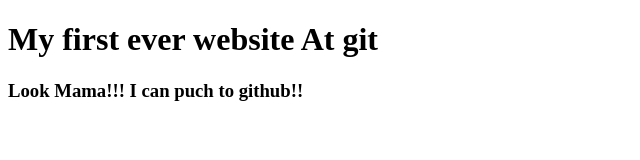
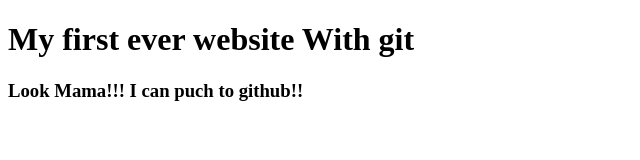
Before and after one commit to NurMohammadSarder/WebDevelopment, a plain HTML site: page index.html in a window 1280 px wide. Shown: the whole page, without its empty margins (0-640 px from the left). Drawn offline with Linux system fonts and the light colour scheme.

Commit message:
Self Learning

```diff
--- a/index.html
+++ b/index.html
@@ -6,7 +6,7 @@
     <title>Web Development</title>
 </head>
 <body>
-    <h1>My first ever website At git</h1>
+    <h1>My first ever website With git</h1>
     <h3>Look Mama!!! I can puch to github!!</h3>
 </body>
 </html>
```
